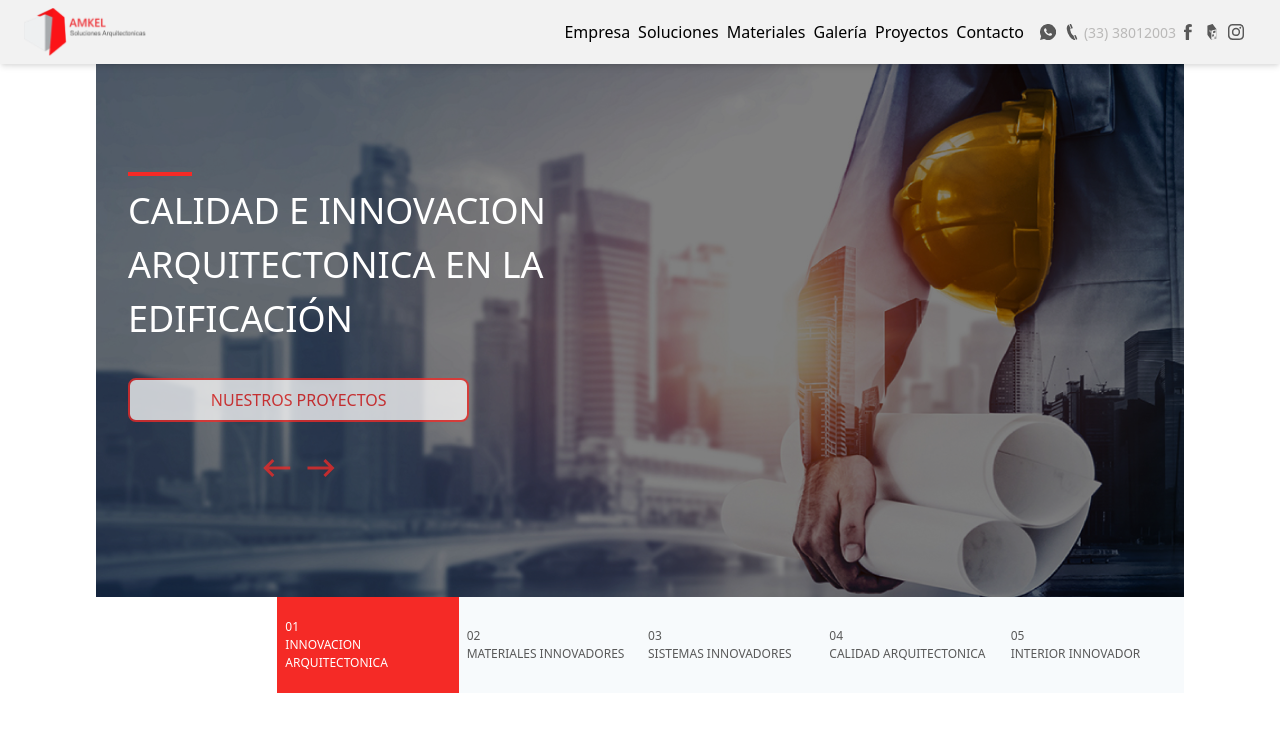
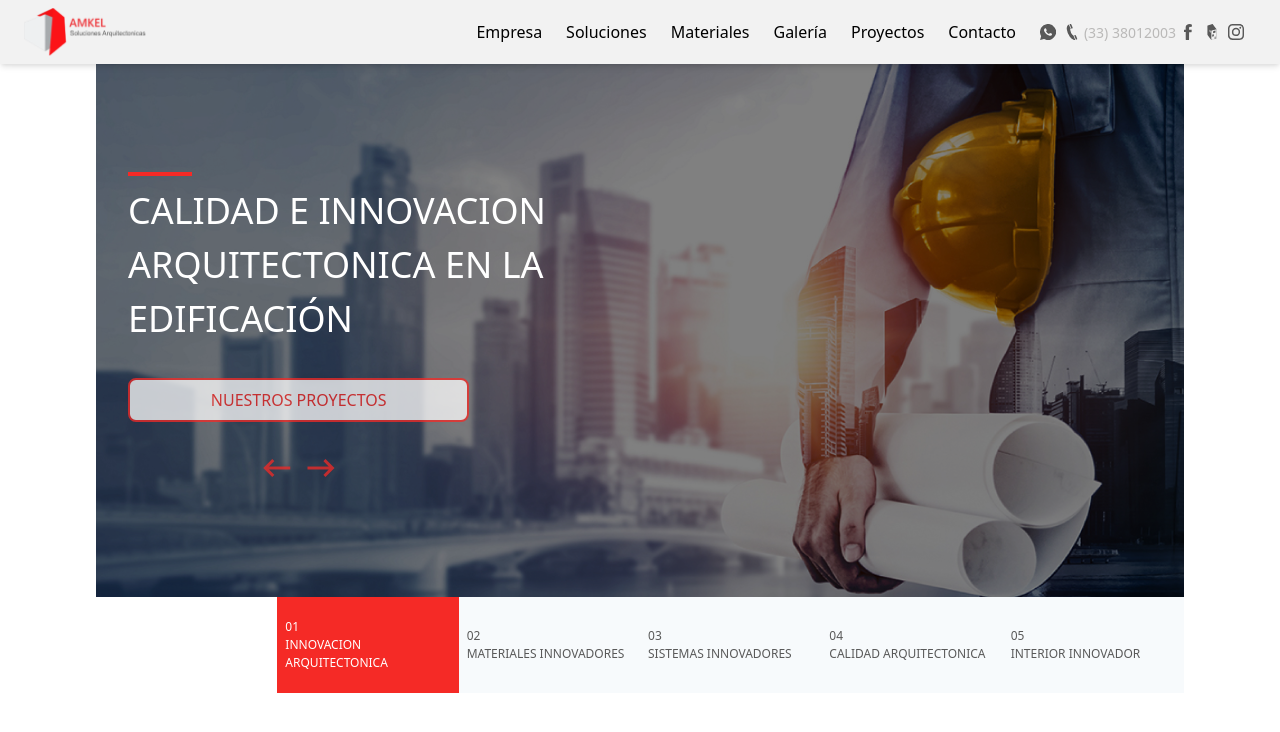
Before and after one commit to MarcoMacedoP/amkell, a React (Create React App) app: page / in a window 1280 px wide. Shown: the top 732 px of the page. Built offline with nearby package versions, Linux system fonts and the light colour scheme.

Commit message:
cambios en layout header

```diff
--- a/src/components/Header.tsx
+++ b/src/components/Header.tsx
@@ -2,25 +2,29 @@ import React from "react";
 import banner2x from "../assets/img/banner-2x.jpg";
 import banner from "../assets/img/banner-1x.png";
 import banner15x from "../assets/img/banner-1.5x.png";
+import bannerContact from "../assets/img/banner-contact.png";
 
-type HeaderType = React.FC<{}>;
 
-export const Header: HeaderType = () => {
+type HeaderType = React.FC<{
+  contact?: boolean,
+}>;
+
+export const Header: HeaderType = ({contact}) => {
   return (
     <>
       <picture className="md:hidden bg-brown block w-screen h-40 bg-no-repeat -ml-2 bg-center bg-cover w-full mb-8">
         <img
           className="object-cover object-center h-full filter-brightness"
-          src={banner}
+          src={contact ? bannerContact : banner}
           alt=""
-          srcSet={`${banner} 375w, ${banner15x} 769w, ${banner2x} 3200w`}
+          srcSet={`${contact ? bannerContact : banner} 375w, ${contact ? bannerContact : banner15x} 769w, ${contact ? bannerContact : banner2x} 3200w`}
           sizes="(max-width: 320px) 280px, (max-width: 480px) 440px, 800px"
         />
       </picture>
 
 
       <div className="hidden md:block bg-brown w-screen h-middle -mt-64 -ml-5 mb-10 bg-contain bg-no-repeat py-8 box-content bg-left flex flex-col justify-center items-center md:-ml-16 lg:-ml-24 filter-brightness"
-            style={{ backgroundImage: `url(${banner2x})`, backgroundSize: 'cover' }}>
+            style={{ backgroundImage: `url(${contact ? bannerContact : banner2x})`, backgroundSize: 'cover' }}>
       </div>
     </>
 
--- a/src/components/Layout.tsx
+++ b/src/components/Layout.tsx
@@ -58,22 +58,22 @@ export const Layout: LayoutType = (props) => {
             close
           </span>
           <ActiveLink to="/compañia" onClick={closeMenu}>
-            Empresa
+            <span className="p-2 hover-animate-a"> Empresa </span>
           </ActiveLink>
           <ActiveLink to="/soluciones" onClick={closeMenu}>
-            Soluciones
+            <span className="p-2 hover-animate-a"> Soluciones </span>
           </ActiveLink>
           <ActiveLink to="/materiales" onClick={closeMenu}>
-            Materiales
+            <span className="p-2 hover-animate-a"> Materiales </span>
           </ActiveLink>
           <ActiveLink to="/galeria" onClick={closeMenu}>
-            Galería
+            <span className="p-2 hover-animate-a"> Galería </span>
           </ActiveLink>
           <ActiveLink to="/proyectos" onClick={closeMenu}>
-            Proyectos
+            <span className="p-2 hover-animate-a"> Proyectos </span>
           </ActiveLink>
           <ActiveLink to="/contacto" onClick={closeMenu}>
-            Contacto
+            <span className="p-2 hover-animate-a"> Contacto </span>
           </ActiveLink>
           <li className="items-center hidden lg:flex">
             <div className="flex items-center">
--- a/src/pages/Contact.tsx
+++ b/src/pages/Contact.tsx
@@ -10,7 +10,7 @@ type ContactType = React.FC<Props>;
 export const ContactPage: ContactType = (props) => {
   return (
     <>
-      <Header />
+      <Header contact />
 
       <section className="flex flex-col">
         <div className="w-full">
--- a/src/styles/index.css
+++ b/src/styles/index.css
@@ -136,5 +136,9 @@ p {
 .box-url:hover {
   transition: 0.8s;
   filter: brightness(0.5);
+}
 
+.hover-animate-a:hover {
+  transition: 0.5s;
+  @apply rounded-md p-1 text-primary
 }
```
Also changed, not shown: src/assets/img/banner-contact.png (added), src/styles/tailwind.css.
